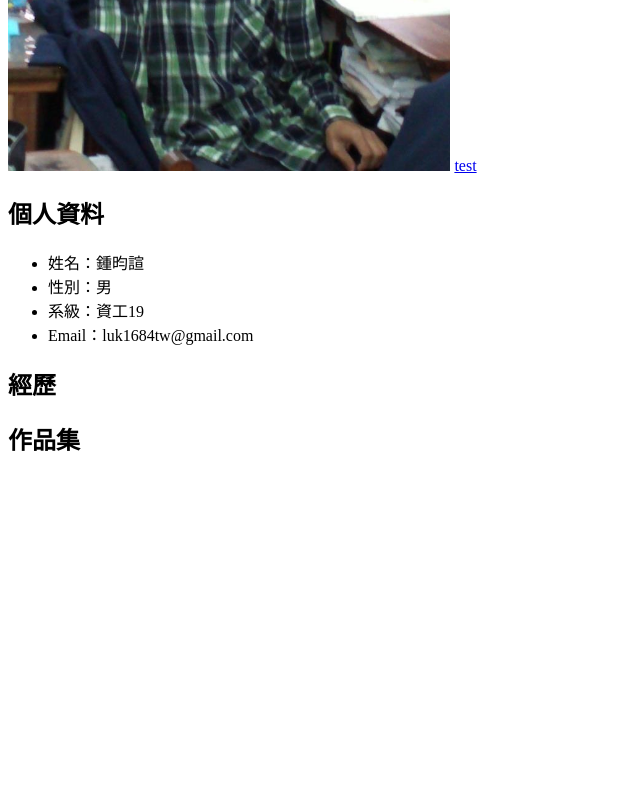
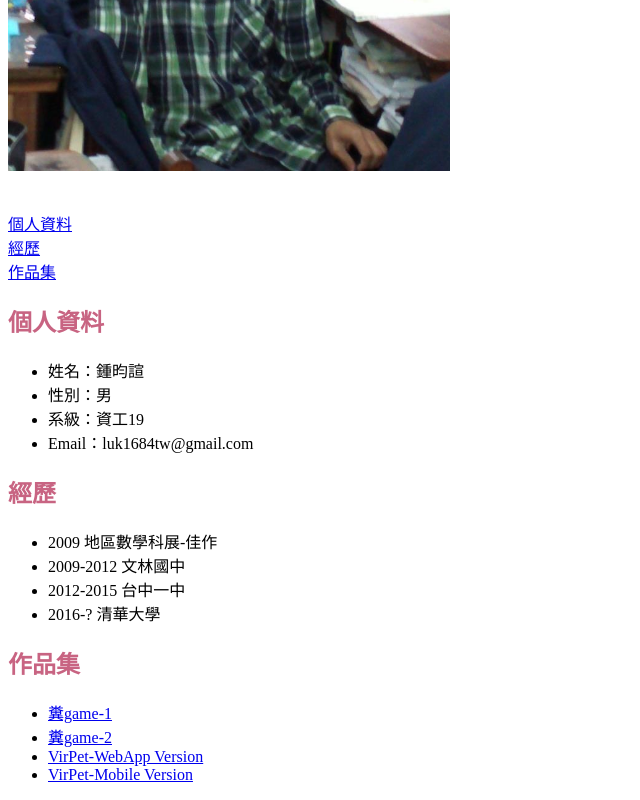
Before and after one commit to luk1684tw/HTML-CSS_Summer_homework, a plain HTML site: page Homework1/index.html in a window 1280 px wide. Shown: the part 328-1128 px from the top of the page, without its empty margins (0-640 px from the left). Before the commit the page ends 804 px from the top, so only its background shows below. Drawn offline with Linux system fonts and the light colour scheme.

Commit message:
[update]finish html,start css

```diff
--- /dev/null
+++ b/Homework1/CSS/main.css
@@ -0,0 +1,12 @@
+/*body {
+    background: url('../image/background.jpg') no-repeat scroll center;
+    background-size: cover;
+};*/
+
+img {
+
+}
+
+h2 {
+    color: rgb(200, 100, 130);
+}
--- a/Homework1/index.html
+++ b/Homework1/index.html
@@ -2,16 +2,26 @@
 <html>
     <head>
         <meta charset="utf-8">
+        <meta name="viewport" content="width=device-width, initial-scale=1.0">
+        <meta http-equiv="X-UA-Compatible" content="ie=edge">
         <link rel="icon" href="./image/fav.ico">
+        <link rel="stylesheet" href="./CSS/main.css">
         <title>Homework1</title>
+
     </head>
     <body>
 
         <h1>[簡歷] 鍾昀諠</h1>
         <img src="./image/person.png" alt="What a handsome guy!!" width="35%" height="35%">
-        <a href="#personal-information">test</a>
+        <br><br><br>
+        <a href="#personal-information">個人資料</a>
+        <br>
+        <a href="#experience">經歷</a>
+        <br>
+        <a href="#works-collection">作品集</a>
+
         <div id="personal-information">
-            <h2>個人資料</h2>
+            <h2><strong>個人資料</strong></h2>
             <ul style="list-style-type:disc">
                 <li>姓名：鍾昀諠</li>
                 <li>性別：男</li>
@@ -20,12 +30,25 @@
             </ul>
         </div>
 
-        <div class="experience">
-            <h2>經歷</h2>
+        <div id="experience">
+            <h2><strong>經歷</strong></h2>
+            <ul>
+                <li>2009 地區數學科展-佳作</li>
+                <li>2009-2012 文林國中</li>
+                <li>2012-2015 台中一中</li>
+                <li>2016-? 清華大學</li>
+            </ul>
         </div>
 
-        <div class="works-collection">
-            <h2>作品集</h2>
+        <div id="works-collection">
+            <h2><strong>作品集</strong></h2>
+            <ul>
+                <li><a href="https://github.com/luk1684tw/Work-Collections/tree/master/%E7%A8%8B%E8%A8%AD%E4%B8%80final" ref="external" target="_blank">糞game-1</a></li>
+                <li><a href="https://github.com/luk1684tw/Work-Collections/tree/master/%E7%A8%8B%E8%A8%AD%E4%BA%8CFinal" ref="external" target="_blank">糞game-2</a></li>
+                <li><a href="https://github.com/luk1684tw/Mid-term-Project">VirPet-WebApp Version</a></li>
+                <li><a href="https://github.com/luk1684tw/NTHU-CS-SoftwareExperiment-FinalProject">VirPet-Mobile Version</a></li>
+
+            </ul>
         </div>
 
     </body>
```
Also changed, not shown: Homework1/image/background.jpg (added).
